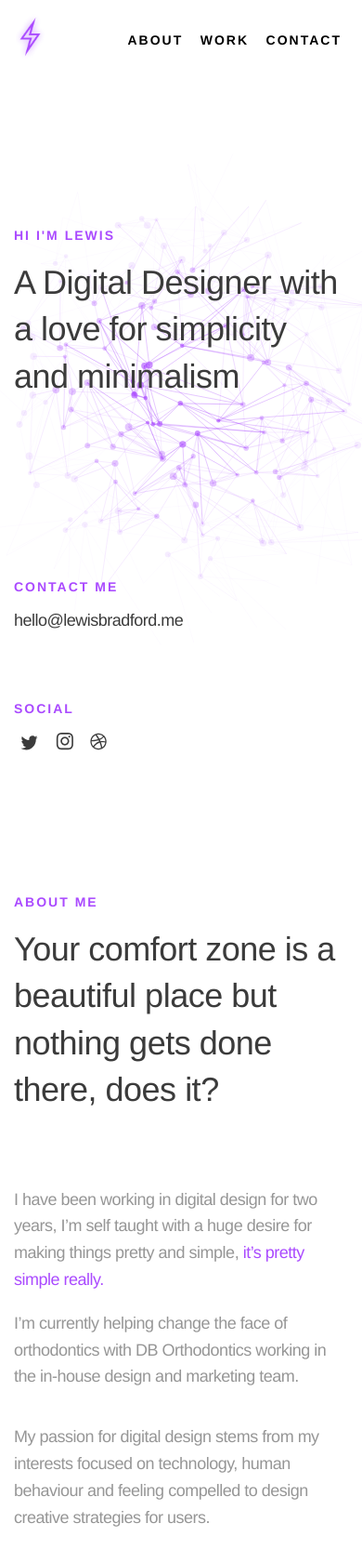
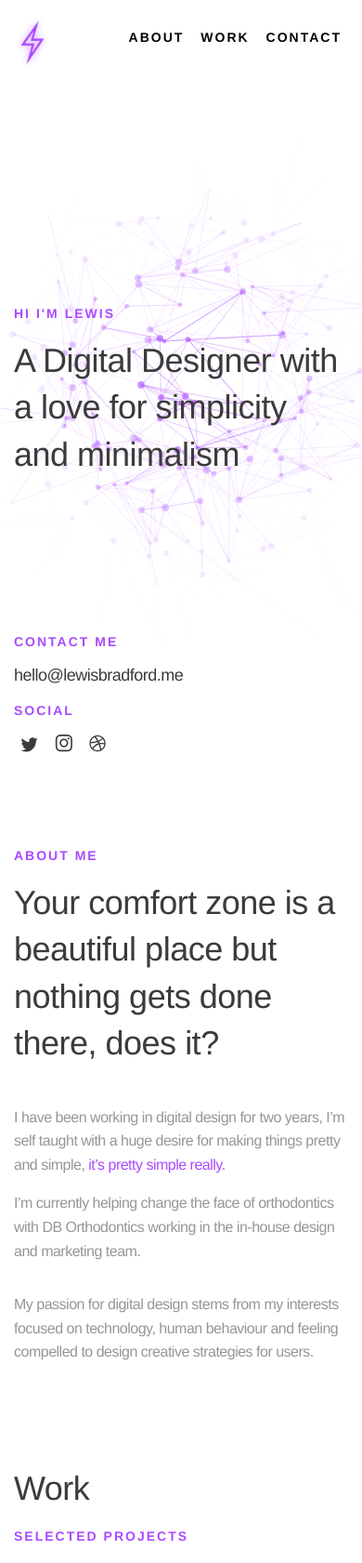
Before and after one commit to lewisbradford/lewisbradford, a plain HTML site: page index.html in a window 390 px wide. Shown: the top 1681 px of the page at 93% size. Drawn offline with nearby package versions, Linux system fonts and the light colour scheme.

Commit message:
Cleaned header code & css
Cleaned header code and css for mobile styles

```diff
--- a/css/juice.css
+++ b/css/juice.css
@@ -6,7 +6,7 @@ body {
     box-sizing: border-box;
     font-size: 100%;
     font-family: "proxima-nova", Helvetica, Arial, sans-serif;
-    font-size: 18px;
+    font-size: 16px;
     color: #969696;
     letter-spacing: -0.5px;
     text-shadow: 1px 1px 1px rgba(0,0,0,0.004);
@@ -53,6 +53,10 @@ h4 {
 
 @media (min-width:576px){
 
+    body {
+        font-size: 18px;
+    }
+
     h1 {
         font-size: 48px;
     }
@@ -89,9 +93,10 @@ img {
 }
 
 header {
+    position: relative;
     width: 100%;
     height: 100%;
-    min-height: 700px;
+    padding: 30px 0;
 }
 
 #particles {
@@ -108,15 +113,23 @@ header .container-fluid {
 }
 
 .top {
-    height: 10%;
+    position: absolute;
+    top: 0;
+    width: 100%;
+    margin-top: 15px;
 }
 
-.center {
-    height: 60%;
+.middle {
+    position: relative;
+    top: 50%;
+    transform: translateY(-50%);
 }
 
 .bottom {
-    height: 30%;
+    position: absolute;
+    bottom: 0;
+    width: 100%;
+    margin-bottom: 15px;
 }
 
 .vertical-center {
@@ -198,20 +211,16 @@ header .container-fluid {
 }
 
 .about {
-    padding-top: 100px;
-    padding-bottom: 100px;
+    padding-top: 50px;
+    padding-bottom: 25px;
 }
 
 .about h1 {
-    margin-bottom: 60px;
-}
-
-.work {
-    padding-bottom: 100px;
+    margin-bottom: 25px;
 }
 
 .work .heading {
-    margin-bottom: 60px;
+    margin-bottom: 25px;
 }
 
 .work .row {
@@ -223,12 +232,12 @@ header .container-fluid {
 }
 
 .trust .feature {
-    margin-bottom: 60px;
+    margin-bottom: 30px;
 }
 
 .contact-section {
-    padding-top: 80px;
-    padding-bottom: 130px;
+    padding-top: 40px;
+    padding-bottom: 70px;
 }
 
 footer {
@@ -242,13 +251,6 @@ footer {
 
     .container {
         padding: 0 30px;
-    }
-    .center {
-    height: 80%;
-    }
-
-    .bottom {
-        height: 10%;
     }
     .about {
         padding-top: 200px;
@@ -294,7 +296,7 @@ footer {
       position: absolute;
       width: 30px;
       height: 44px;
-      top: 0;
+      bottom: 15px;
       left: 50%;
       margin-left: -12px;
       border-radius: 15px;
--- a/index.html
+++ b/index.html
@@ -16,10 +16,11 @@
 
     <header id="header">
         <canvas id="particles"></canvas>
+        <div class="top">
             <div class="container-fluid">
-            <div class="row align-items-center top">
+                <div class="row">
                     <div class="col-2 reveal">
-                    <img src="./img/logo.png">
+                        <img class="site-logo" src="./img/logo.png">
                     </div>
                     <div class="col-10 reveal">
                         <ul class="menu">
@@ -29,13 +30,21 @@
                         </ul>
                     </div>
                 </div>
-            <div class="row align-items-center center">
+            </div>
+        </div>
+        <div class="middle">
+            <div class="container-fluid">
+                <div class="row">
                     <div class="col-sm-12 col-xl-6 offset-xl-1 hero reveal">
                         <h4>Hi I'm Lewis</h4>
                         <h1>A Digital Designer with a love for simplicity and minimalism</h1>
                     </div>
                 </div>
-            <div class="row align-items-center bottom">
+            </div>
+        </div>
+        <div class="bottom">
+            <div class="container-fluid">
+                <div class="row">
                     <div class="col-sm-12 col-md-4 contact reveal">
                         <h4>Contact me</h4>
                         <span>hello@lewisbradford.me</span>
@@ -53,6 +62,7 @@
                             <li><img src="img/Instagram-black.svg"></li>
                             <li><img src="img/Dribbble-black.svg"></li>
                         </ul>
+                    </div>
                 </div>
             </div>
         </div>
@@ -127,7 +137,7 @@
         </div>
 
         <div class="container trust">
-            <h1>Problem solving and user experience is at the forefront of everything that I do</h1>
+            <h1 class="reveal">Problem solving and user experience is at the forefront of everything that I do</h1>
             <div class="row">
                 <div class="col-md-5 feature reveal">
                     <h3>Keep it simple, stupid.</h3>
@@ -135,7 +145,7 @@
                 </div>
                 <div class="col-md-5 offset-md-1 feature reveal">
                     <h3>Design for everyone</h3>
-                    <p>Digital products should be accessible for everyone from tech-savvy Hugo to Grandma Jo. I design with user flows of people from all walks of life.</p>
+                    <p>Digital products should be accessible for everyone from tech-savvy Hugo to technophobe Grandma Jo. I design with user flows of people from all walks of life.</p>
                 </div>
             </div>
             <div class="row">
@@ -158,10 +168,10 @@
     <footer>
         <div class="container">
             <div class="row align-items-start">
-                <div class="col-sm-12 push-sm-12 col-md-1">
+                <div class="col-sm-12 col-md-1">
                     <img src="./img/logo.png">
                 </div>
-                <div class="col-sm-12 pull-sm-12 col-md-3 offset-md-5 contact reveal">
+                <div class="col-sm-12 col-md-3 offset-md-5 contact reveal">
                     <h4>Contact me</h4>
                     <span>hello@lewisbradford.me</span>
                 </div>
```
Lines whose indentation alone changed are shown as unchanged.
